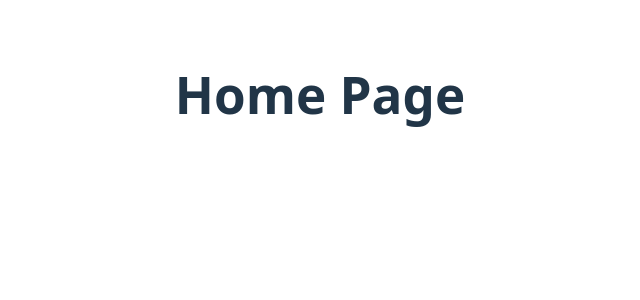
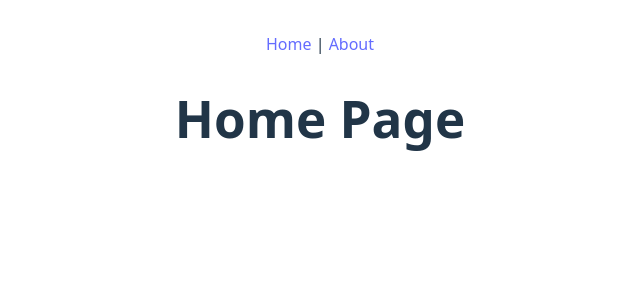
Before and after one commit to debraj137/learn-react, a React (Vite) app: page / in a window 1280 px wide. Shown: the top 300 px of the page, without its empty margins (320-960 px from the left). Built offline with nearby package versions, Linux system fonts and the light colour scheme.

Commit message:
Link & NavLink (Navigation)

```diff
--- a/src/App.jsx
+++ b/src/App.jsx
@@ -8,7 +8,7 @@
 import ModuleCssExample from './modulecss/ModuleCssExample'
 import { useForm } from 'react-hook-form'
 import { useFetch } from './useFetch'
-import { Route, Routes } from 'react-router-dom'
+import { Link, Route, Routes } from 'react-router-dom'
 
 // function Header(){
 //   return <h1>Header</h1>
@@ -313,6 +313,10 @@
         <Child />
       </div> */}
       {/* <pre>{JSON.stringify(data, null, 2)}</pre> */}
+      <nav>
+        <Link to="/">Home</Link> | {" "}
+        <Link to="/about">About</Link>
+      </nav>
       <Routes>
         <Route path='/' element={<HomePage/>}/>
         <Route path='/about' element={<AboutPage/>}/>
```
